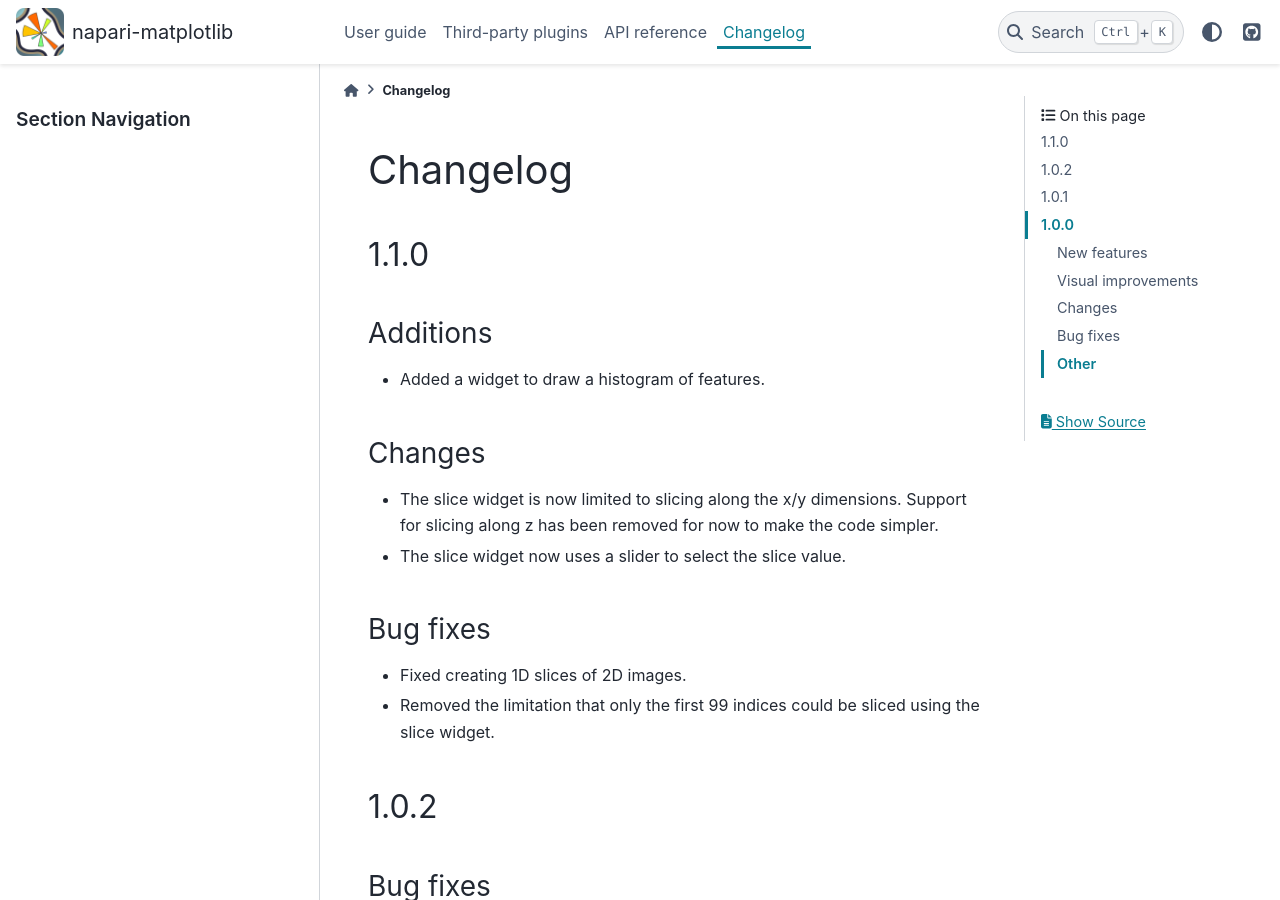
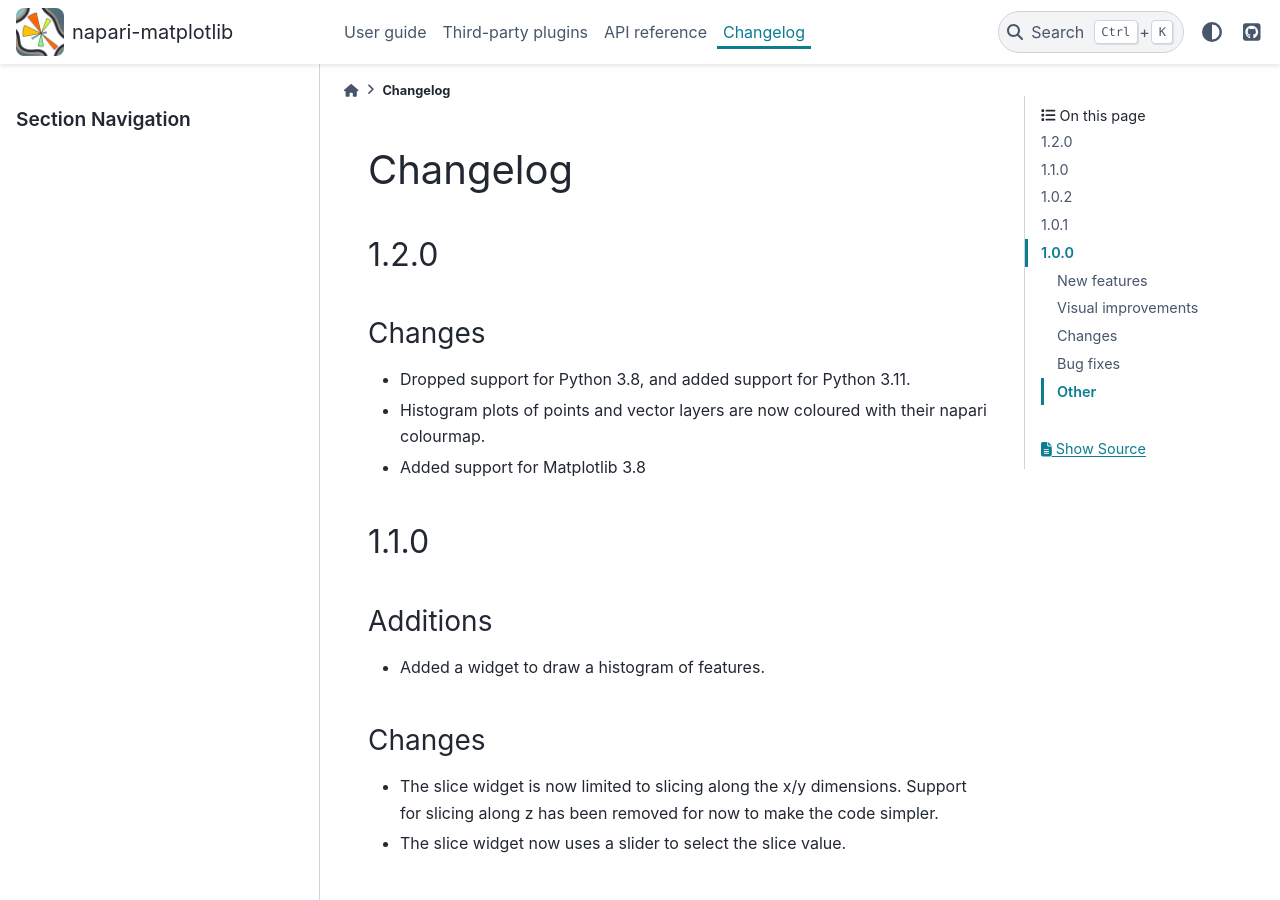
Before and after one commit to matplotlib/napari-matplotlib, a Sphinx documentation site: the page built from docs/changelog.rst, in a window 1280 px wide and 900 px high. Built offline with Sphinx 7.4.7 and the PyData theme 0.15.4, drawn with Linux system fonts in a browser that asks for light colours; pages that are not in the unit, such as notebooks, are missing from menus.

Commit message:
Add changelog for version 1.2.0

```diff
--- a/docs/changelog.rst
+++ b/docs/changelog.rst
@@ -1,5 +1,13 @@
 Changelog
 =========
+1.2.0
+-----
+Changes
+~~~~~~~
+- Dropped support for Python 3.8, and added support for Python 3.11.
+- Histogram plots of points and vector layers are now coloured with their napari colourmap.
+- Added support for Matplotlib 3.8
+
 1.1.0
 -----
 Additions
```
